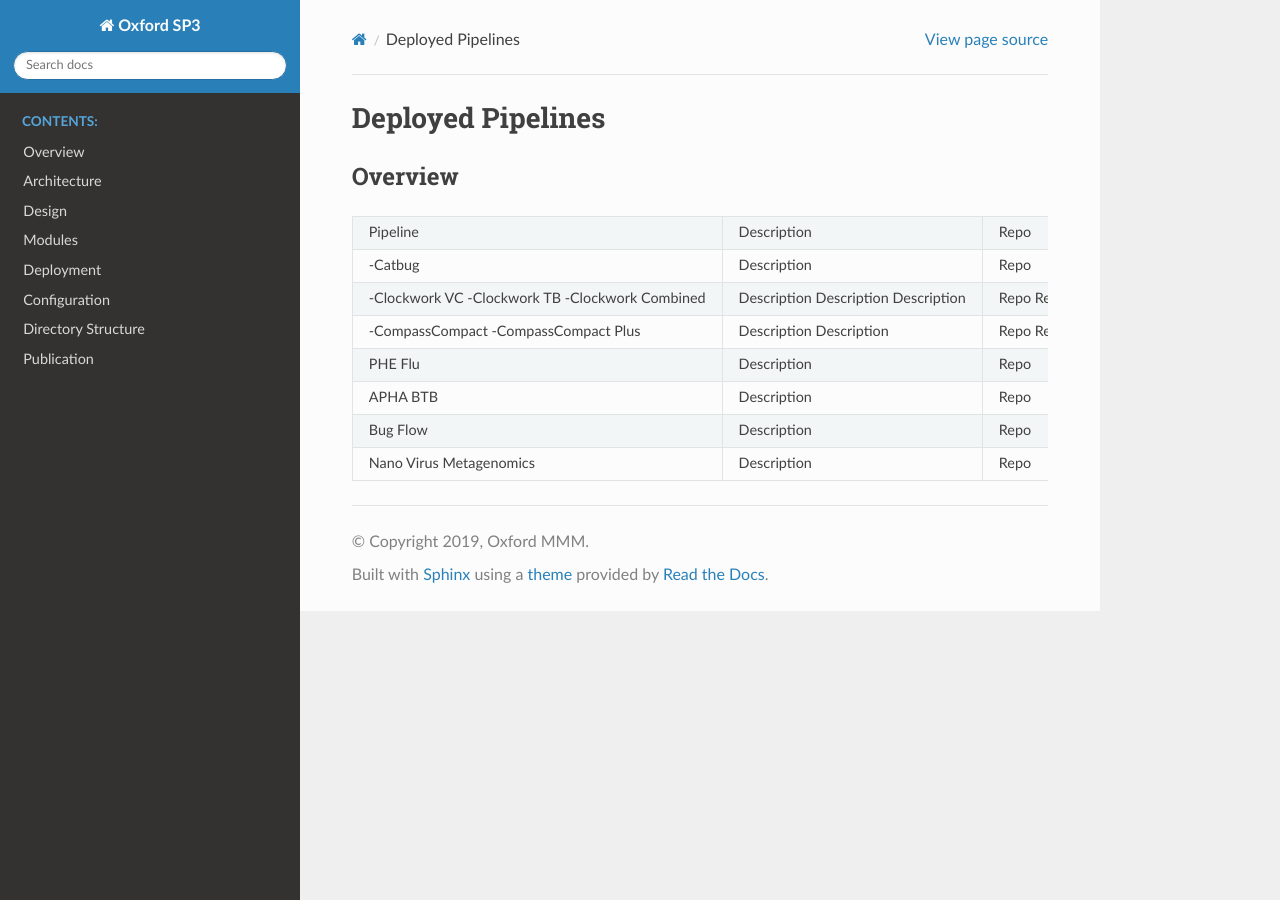
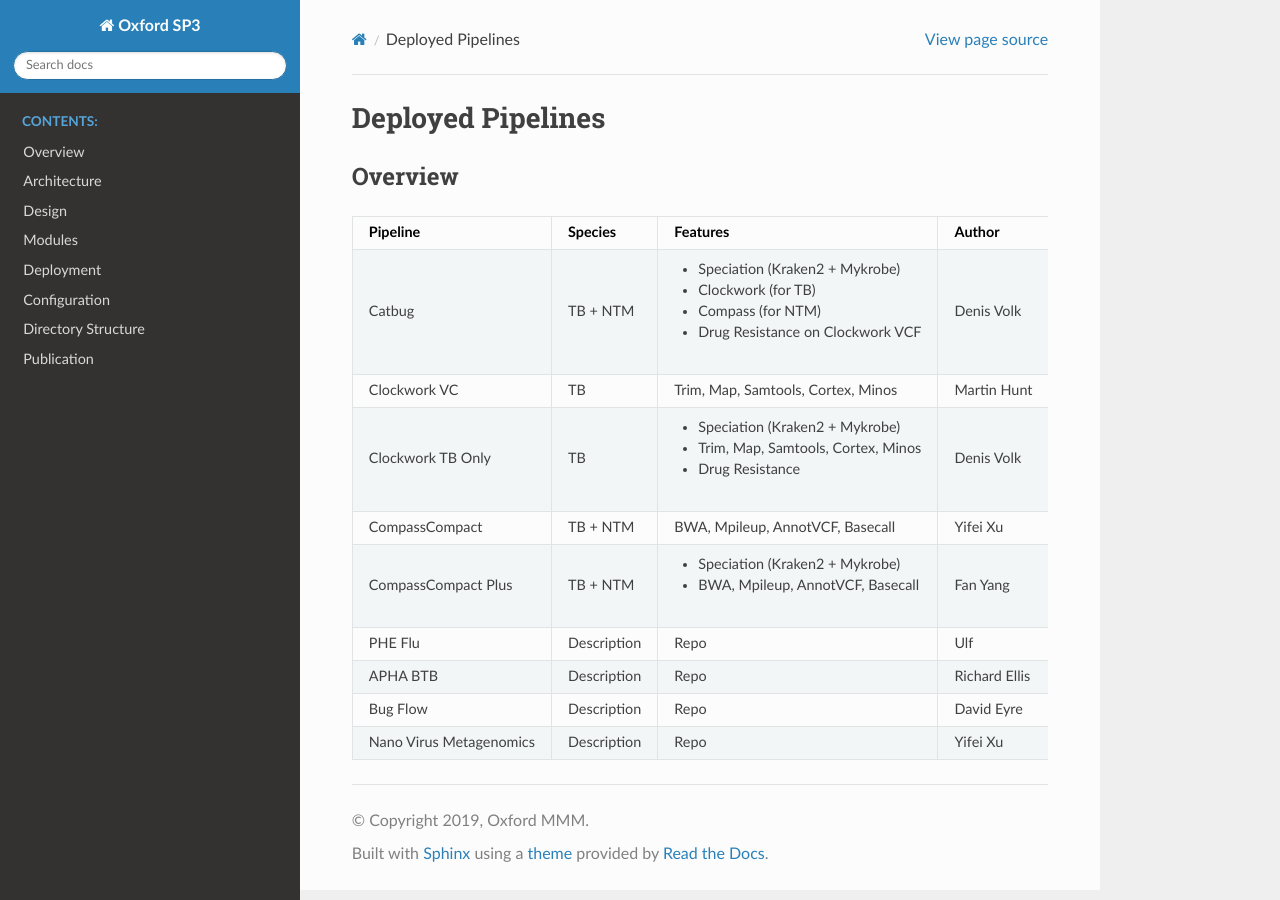
Before and after one commit to oxfordmmm/catdocs, a Sphinx documentation site: the page built from docs/source/pipelines.rst, in a window 1280 px wide. Built offline with Sphinx 7.4.7 and the Read the Docs theme 2.0.0, drawn with Linux system fonts in a browser that asks for light colours; pages that are not in the unit, such as notebooks, are missing from menus.

Commit message:
Update pipelines.rst

```diff
--- a/docs/source/pipelines.rst
+++ b/docs/source/pipelines.rst
@@ -5,22 +5,30 @@ Overview
 --------
 
 +-------------------------+----------------------------------------+---------------------------------------------------+------------------+
-| Pipeline                |     Description                        |       Repo                                        |      Author      |
+| Pipeline                |     Species                            |       Features                                    |      Author      |
++=========================+========================================+===================================================+==================+
+| Catbug                  |    TB + NTM                            |    - Speciation (Kraken2 + Mykrobe)               |  Denis Volk      |
+|                         |                                        |    - Clockwork (for TB)                           |                  |
+|                         |                                        |    - Compass (for NTM)                            |                  |
+|                         |                                        |    - Drug Resistance on Clockwork VCF             |                  |
 +-------------------------+----------------------------------------+---------------------------------------------------+------------------+
-|-Catbug                  |     Description                        |       Repo                                        |      Author      |
+| Clockwork VC            |    TB                                  |    Trim, Map, Samtools, Cortex, Minos             |   Martin Hunt    |
 +-------------------------+----------------------------------------+---------------------------------------------------+------------------+
-|-Clockwork VC            |     Description                        |       Repo                                        |      Author      |
-|-Clockwork TB            |     Description                        |       Repo                                        |      Author      |
-|-Clockwork Combined      |     Description                        |       Repo                                        |      Author      |
+| Clockwork TB Only       |    TB                                  |    - Speciation (Kraken2 + Mykrobe)               |                  |
+|                         |                                        |    - Trim, Map, Samtools, Cortex, Minos           |    Denis Volk    |
+|                         |                                        |    - Drug Resistance                              |                  |
 +-------------------------+----------------------------------------+---------------------------------------------------+------------------+
-|-CompassCompact          |     Description                        |       Repo                                        |      Author      |
-|-CompassCompact Plus     |     Description                        |       Repo                                        |      Author      |
+| CompassCompact          |    TB + NTM                            |    BWA, Mpileup, AnnotVCF, Basecall               |    Yifei Xu      |
+|                         |                                        |                                                   |                  |
 +-------------------------+----------------------------------------+---------------------------------------------------+------------------+
-| PHE Flu                 |     Description                        |       Repo                                        |      Author      |
+| CompassCompact Plus     |    TB + NTM                            |    - Speciation (Kraken2 + Mykrobe)               |     Fan Yang     |
+|                         |                                        |    - BWA, Mpileup, AnnotVCF, Basecall             |                  |
 +-------------------------+----------------------------------------+---------------------------------------------------+------------------+
-| APHA BTB                |     Description                        |       Repo                                        |      Author      |
+| PHE Flu                 |     Description                        |       Repo                                        |       Ulf        |
 +-------------------------+----------------------------------------+---------------------------------------------------+------------------+
-| Bug Flow                |     Description                        |       Repo                                        |      Author      |
+| APHA BTB                |     Description                        |       Repo                                        |  Richard Ellis   |
 +-------------------------+----------------------------------------+---------------------------------------------------+------------------+
-| Nano Virus Metagenomics |     Description                        |       Repo                                        |      Author      |
+| Bug Flow                |     Description                        |       Repo                                        |    David Eyre    |
 +-------------------------+----------------------------------------+---------------------------------------------------+------------------+
+| Nano Virus Metagenomics |     Description                        |       Repo                                        |     Yifei Xu     |
++-------------------------+----------------------------------------+---------------------------------------------------+------------------+
```
